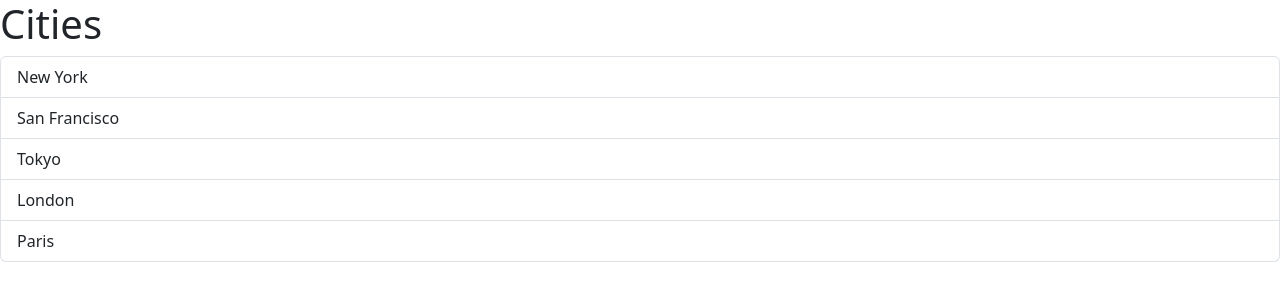
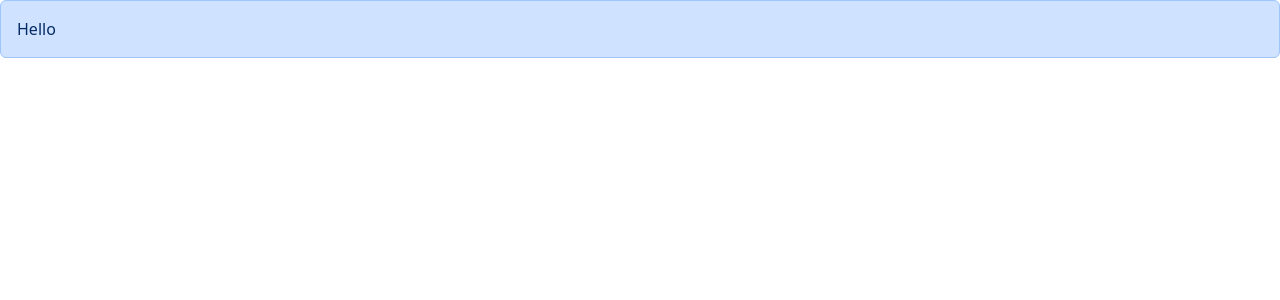
Before and after one commit to tauto1127/react-youtube-tutorials, a React (Vite) app in the folder react-app/: page / in a window 1280 px wide. Shown: the top 300 px of the page. Built offline with nearby package versions, Linux system fonts and the light colour scheme.

Commit message:
Alertを追加

```diff
--- a/react-app/src/App.tsx
+++ b/react-app/src/App.tsx
@@ -1,20 +1,13 @@
+import Alert from "./components/Alert";
 import ListGroup from "./components/ListGroup";
 
 function App() {
-  let items = [
-    'New York',
-    'San Francisco',
-    'Tokyo',
-    'London',
-    'Paris',
-  ];
+  return (
+    <>
+    <Alert>Hello</Alert>
 
-  const handleSelectItem = (item: string) => {
-    console.log(item);
-  }
-  //<>一つの要素しか返せない (React.createElement('div'))
-  //とりあえず一つの要素で返せればいいから、divでも<>だけでもいい。
-   return <ListGroup items={items} heading="Cities" onSelectItem={handleSelectItem}/>;
+    </>
+  );
 }
 
 export default App;
--- /dev/null
+++ b/react-app/src/components/Alert.tsx
@@ -0,0 +1,13 @@
+import { ReactNode } from "react";
+
+interface Props{
+    children: ReactNode;
+}//文字列だけだったら、型はstringでいい
+//ReactNodeだと、HTML要素を渡すことができる
+
+const Alert = ({children}: Props) => {
+    return (
+        <div className="alert alert-primary">{children}</div>
+    )
+}
+export default Alert;
```
